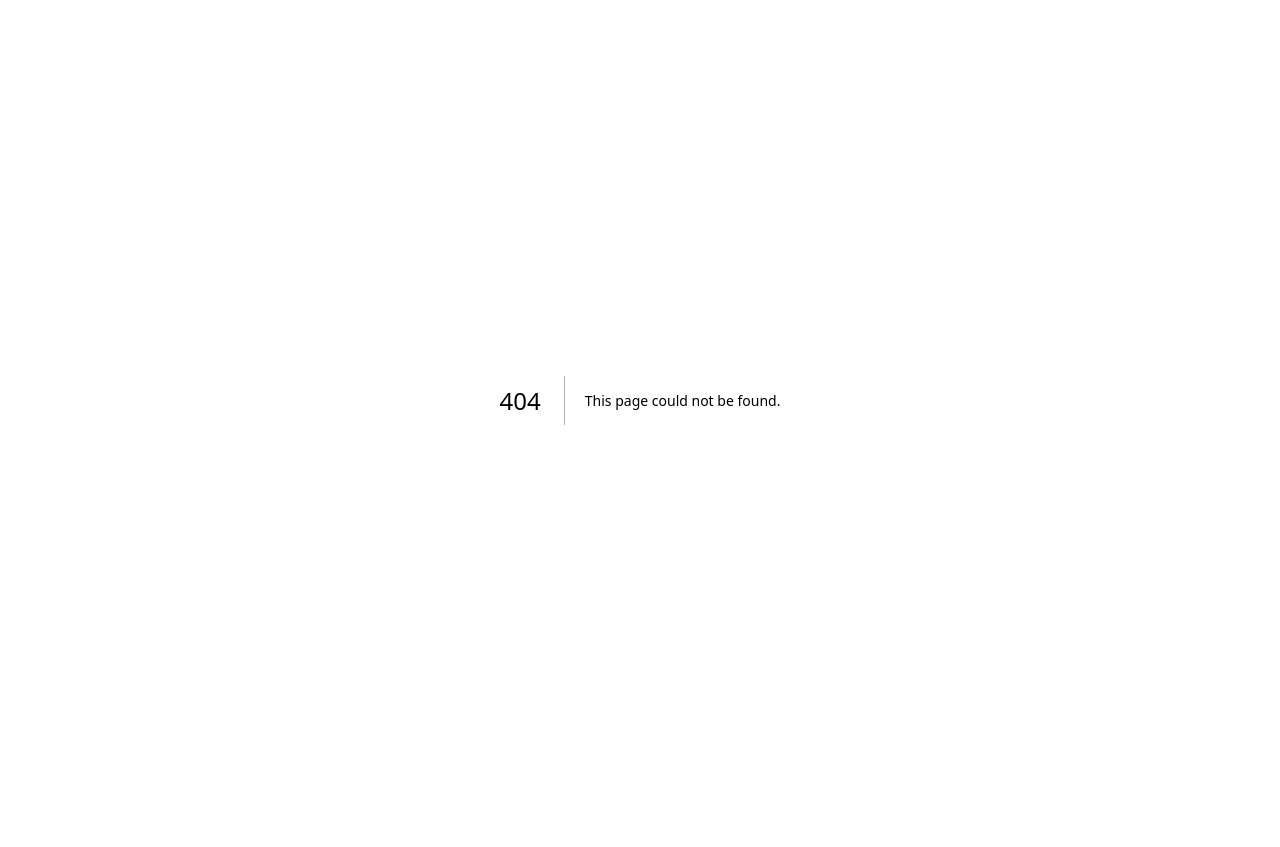
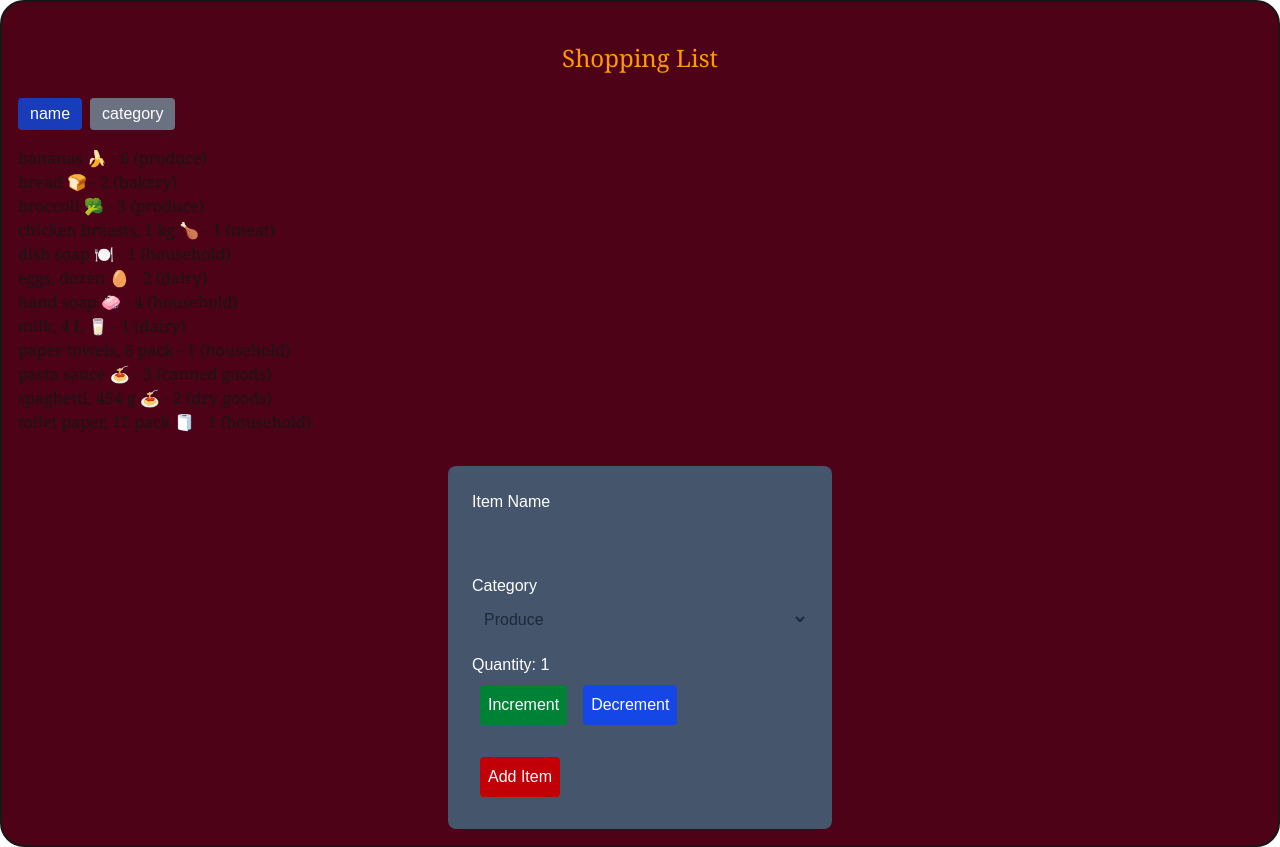
Before and after one commit to CodyLeblanc13/cprg306-assignments, a Next.js app: page /week-7 in a window 1280 px wide. Before the commit this address had no page. Before the commit the page ends 800 px from the top, so only its background shows below. Built offline with nearby package versions, Linux system fonts and the light colour scheme.

Commit message:
Ahmed Yassine Messaoudi's work for assignment 7

```diff
--- /dev/null
+++ b/app/week-7/item-list.js
@@ -0,0 +1,37 @@
+"use client";
+import Item from "./item";
+import {useState} from "react";
+
+export default function ItemList({items}) {
+
+    const [sortBy, setSortBy] = useState("name");
+
+    const sortedItems = [...items].sort((a, b) => {
+        if (sortBy === "name") {
+            return a.name.localeCompare(b.name);
+        }
+        else if (sortBy === "category") {
+            return a.category.localeCompare(b.category);
+        }
+        return 0;
+    });
+
+    return(
+        <div>
+            <div className="mb-4">
+                <button onClick={() => setSortBy("name")} className={`px-3 py-1 mr-2 rounded text-white ${sortBy === "name" ? "bg-blue-800" : "bg-gray-500"}`}>name</button>
+                <button onClick={() => setSortBy("category")} className={`px-3 py-1 mr-2 rounded text-white ${sortBy === "category" ? "bg-blue-800" : "bg-gray-500"}`}>category</button>
+            </div>
+            <ul>
+                {sortedItems.map((item) => (
+                    <Item
+                        key={item.id}
+                        name={item.name}
+                        quantity={item.quantity}
+                        category={item.category}
+                    />
+                ))}
+            </ul>
+        </div>
+    )
+}
--- /dev/null
+++ b/app/week-7/item.js
@@ -0,0 +1,5 @@
+export default function Item(props) {
+    return(
+        <li className="font-serif">{props.name} - {props.quantity}  ({props.category})</li>
+    );
+}
--- /dev/null
+++ b/app/week-7/items.json
@@ -0,0 +1,74 @@
+[
+  {
+    "id": "1h2GJKH12gkHG31h1H",
+    "name": "milk, 4 L 🥛",
+    "quantity": 1,
+    "category": "dairy"
+  },
+  {
+    "id": "2KJH3k2j3H1k2J3K1H",
+    "name": "bread 🍞",
+    "quantity": 2,
+    "category": "bakery"
+  },
+  {
+    "id": "3h2KJH3k2j3H1k2J3",
+    "name": "eggs, dozen 🥚",
+    "quantity": 2,
+    "category": "dairy"
+  },
+  {
+    "id": "4k2J3K1H2GJKH12gk",
+    "name": "bananas 🍌",
+    "quantity": 6,
+    "category": "produce"
+  },
+  {
+    "id": "5H1h1H2KJH3k2j3H",
+    "name": "broccoli 🥦",
+    "quantity": 3,
+    "category": "produce"
+  },
+  {
+    "id": "6H1k2J3K1H2GJKH1",
+    "name": "chicken breasts, 1 kg 🍗",
+    "quantity": 1,
+    "category": "meat"
+  },
+  {
+    "id": "7gkHG31h1H2KJH3k",
+    "name": "pasta sauce 🍝",
+    "quantity": 3,
+    "category": "canned goods"
+  },
+  {
+    "id": "8j3H1k2J3K1H2GJK",
+    "name": "spaghetti, 454 g 🍝",
+    "quantity": 2,
+    "category": "dry goods"
+  },
+  {
+    "id": "9H12gkHG31h1H2KJ",
+    "name": "toilet paper, 12 pack 🧻",
+    "quantity": 1,
+    "category": "household"
+  },
+  {
+    "id": "10H3k2j3H1k2J3K1",
+    "name": "paper towels, 6 pack",
+    "quantity": 1,
+    "category": "household"
+  },
+  {
+    "id": "11k2J3K1H2GJKH12",
+    "name": "dish soap 🍽️",
+    "quantity": 1,
+    "category": "household"
+  },
+  {
+    "id": "12GJKH12gkHG31h1",
+    "name": "hand soap 🧼",
+    "quantity": 4,
+    "category": "household"
+  }
+]
--- /dev/null
+++ b/app/week-7/new-item.js
@@ -0,0 +1,86 @@
+"use client"
+import { useState } from "react";
+
+export default function NewItem({onAddItem}) {
+    const [quantity, setQuantity] = useState(1);
+    const [name, setName] = useState("");
+    const [category, setCategory] = useState("produce");
+
+
+    function handleSubmit(e) {
+        e.preventDefault();
+        const item = {id: Math.random().toString(36).substring(2, 9), name, quantity, category};
+        onAddItem(item);
+
+        setName("");
+        setQuantity(1);
+        setCategory("produce");
+    }
+
+    function handleNewName(e) {
+        setName(e.target.value);
+    }
+    function handleNewCategory(e) {
+        setCategory(e.target.value);
+    }
+
+    function increment() {
+        if (quantity < 20) {
+            setQuantity(quantity + 1)
+        }
+    }
+
+    function decrement() {
+        if (quantity > 1) {
+            setQuantity(quantity - 1)
+        }
+    }
+
+    return (
+        <form
+            onSubmit={handleSubmit}
+            className="max-w-sm mx-auto mt-8 p-6 rounded-lg bg-slate-600 text-white space-y-4"
+        >
+            <div>
+                <label htmlFor="name" className="block mb-1 text-white">Item Name</label>
+                <input
+                    type="text"
+                    id="name"
+                    value={name}
+                    onChange={handleNewName}
+                    required
+                    className="w-full rounded p-2 text-black"
+                />
+            </div>
+
+            <div>
+                <label htmlFor="category" className="block mb-1 text-white">Category</label>
+                <select
+                    id="category"
+                    value={category}
+                    onChange={handleNewCategory}
+                    className="w-full rounded p-2 text-gray-800"
+                >
+                    <option value="produce">Produce</option>
+                    <option value="dairy">Dairy</option>
+                    <option value="bakery">Bakery</option>
+                    <option value="meat">Meat</option>
+                    <option value="frozen foods">Frozen Foods</option>
+                    <option value="canned goods">Canned Goods</option>
+                    <option value="dry goods">Dry Goods</option>
+                    <option value="beverages">Beverages</option>
+                    <option value="snacks">Snacks</option>
+                    <option value="household">Household</option>
+                    <option value="other">Other</option>
+                </select>
+            </div>
+
+            <div>
+                <p>Quantity: {quantity}</p>
+                <button type="button" onClick={increment} className="rounded bg-green-700 hover:bg-green-900 p-2 m-2">Increment</button>
+                <button type="button" onClick={decrement} className="rounded bg-blue-700 hover:bg-blue-900 p-2 m-2">Decrement</button>
+            </div>
+            <button type="submit" className="rounded bg-red-700 hover:bg-red-900 p-2 m-2">Add Item</button>
+        </form>
+    )
+}
--- /dev/null
+++ b/app/week-7/page.js
@@ -0,0 +1,21 @@
+"use client";
+import ItemList from "./item-list";
+import NewItem from "./new-item";
+import itemsData from "./items.json";
+import { useState } from "react";
+
+export default function Page() {
+
+    const [items, setItems] = useState(itemsData);
+
+    function handleAddItem(newItem) {
+        setItems([...items, newItem]);
+    }
+    return(
+        <main className="mx-auto min-h-screen bg-rose-950 bg-blend-saturation p-4 border-2 rounded-3xl">
+            <h1 className="text-center m-6 font-serif text-2xl text-amber-500">Shopping List</h1>
+            <ItemList items={items}/>
+            <NewItem onAddItem={handleAddItem}/>
+        </main>
+    )
+}
```
